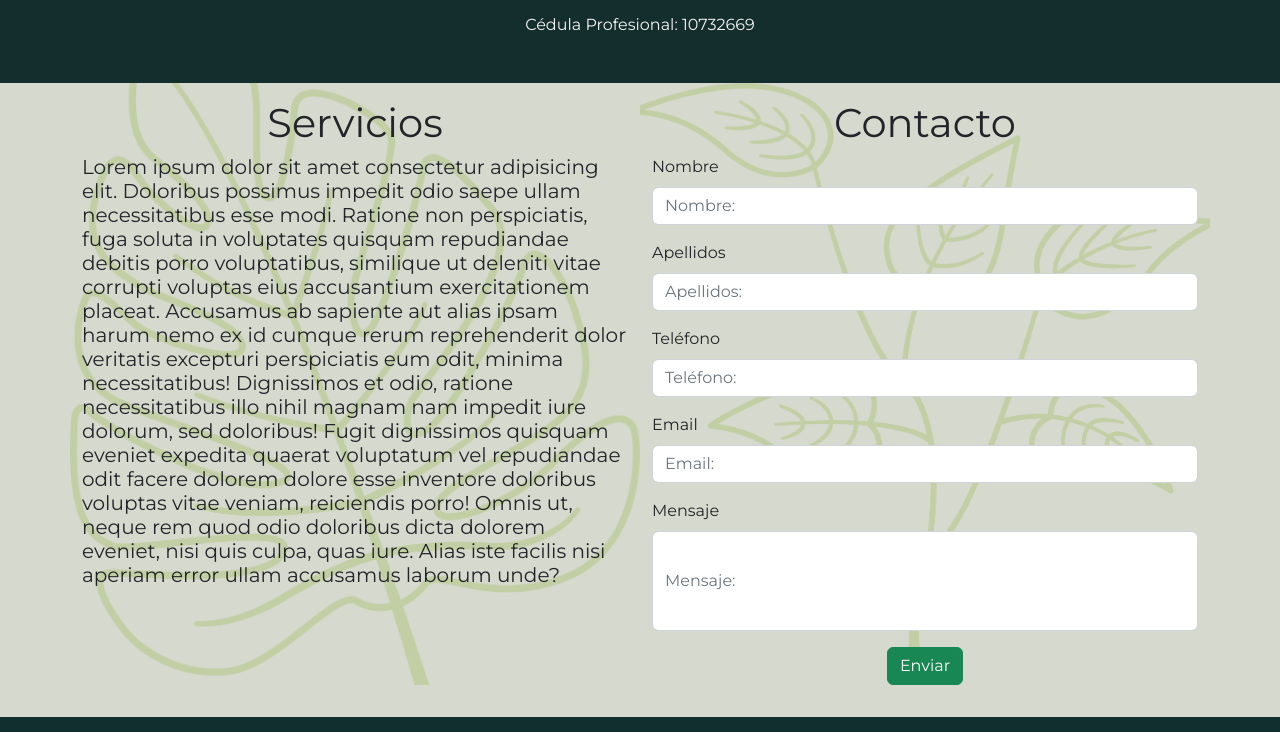
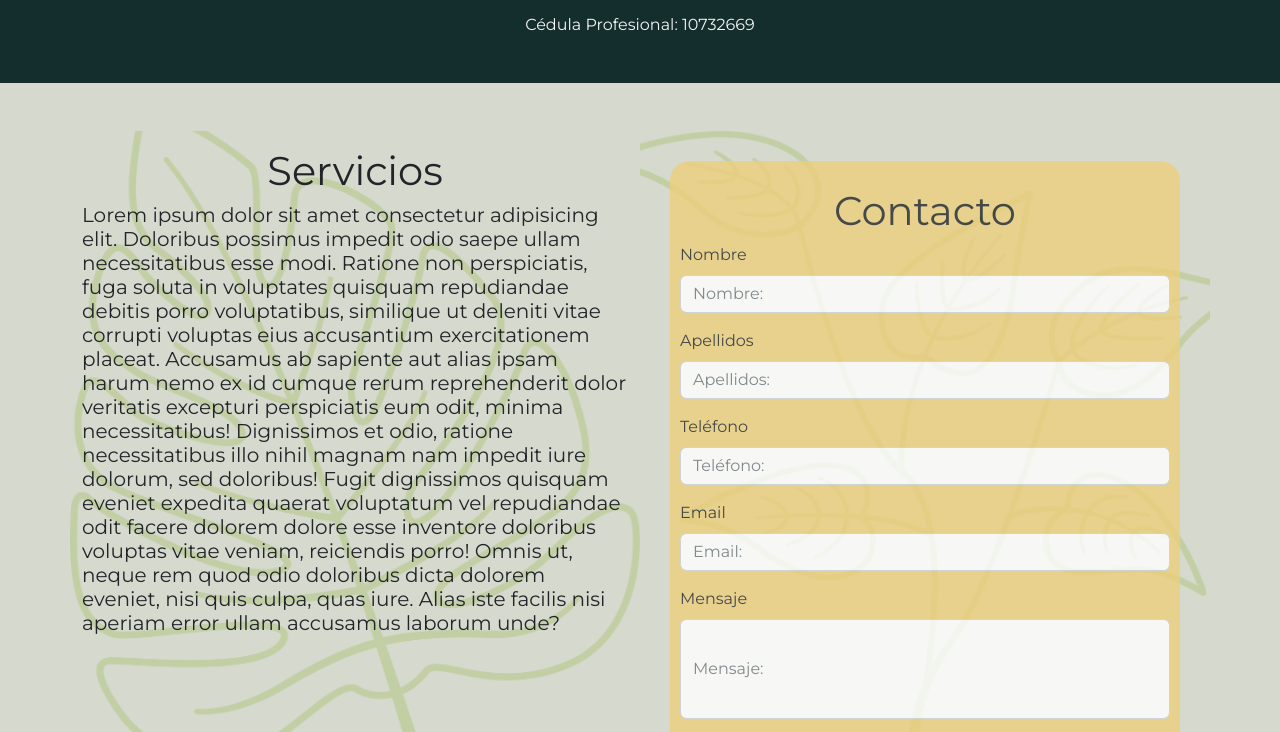
Before and after one commit to Armandoriv/ilse, a plain HTML site: page index.html in a window 1280 px wide. Shown: the part 1453-2185 px from the top of the page. Drawn offline with nearby package versions, Linux system fonts and the light colour scheme; some packages are replaced by stand-ins of ours; a script that the page names is missing.

Commit message:
formulario se borra

```diff
--- a/index.html
+++ b/index.html
@@ -102,11 +102,11 @@
       <section class="medio">
         <div class="container">
           <div class="row">
-            <div class="col-lg-6 precio">
+            <div class="col-lg-6 precio mt-5">
               <h1 class="mt-3 center">Servicios</h1>
               <h5>Lorem ipsum dolor sit amet consectetur adipisicing elit. Doloribus possimus impedit odio saepe ullam necessitatibus esse modi. Ratione non perspiciatis, fuga soluta in voluptates quisquam repudiandae debitis porro voluptatibus, similique ut deleniti vitae corrupti voluptas eius accusantium exercitationem placeat. Accusamus ab sapiente aut alias ipsam harum nemo ex id cumque rerum reprehenderit dolor veritatis excepturi perspiciatis eum odit, minima necessitatibus! Dignissimos et odio, ratione necessitatibus illo nihil magnam nam impedit iure dolorum, sed doloribus! Fugit dignissimos quisquam eveniet expedita quaerat voluptatum vel repudiandae odit facere dolorem dolore esse inventore doloribus voluptas vitae veniam, reiciendis porro! Omnis ut, neque rem quod odio doloribus dicta dolorem eveniet, nisi quis culpa, quas iure. Alias iste facilis nisi aperiam error ullam accusamus laborum unde?</h5>
             </div>
-            <div class="formulario col-lg-6">
+            <div class="formulario col-lg-6 mt-5">
                 <form id="form" class="form">
                   <h1 class="mt-3 center">Contacto</h1>
                   <div class="">
@@ -186,6 +186,7 @@ document.getElementById('form')
    emailjs.sendForm(serviceID, templateID, this)
     .then(() => {
       btn.value = 'Send Email';
+      this.reset()
       Swal.fire({
           icon: 'success',
           title: '¡Mensaje Enviado!',
@@ -193,7 +194,7 @@ document.getElementById('form')
           showConfirmButton: true,
           confirmButtonColor: "#112F2F",
           background: "#F4FAFF",
-          color: "#000000"})
+          color: "#000000"});
     }, (err) => {
       btn.value = 'Send Email';
       alert(JSON.stringify(err));
--- a/styles/styles.scss
+++ b/styles/styles.scss
@@ -115,6 +115,13 @@ nav{
     background-size: cover;
     background-position: center;
     position: relative;
+    padding: 30px;
+}
+.form{
+    background-color: #EDCE7D;
+    padding: 10px;
+    border-radius: 20px;
+    opacity: 0.8;
 }
 .center{
     text-align: center;
```
Also changed, not shown: styles/styles.css, 1 other file.
